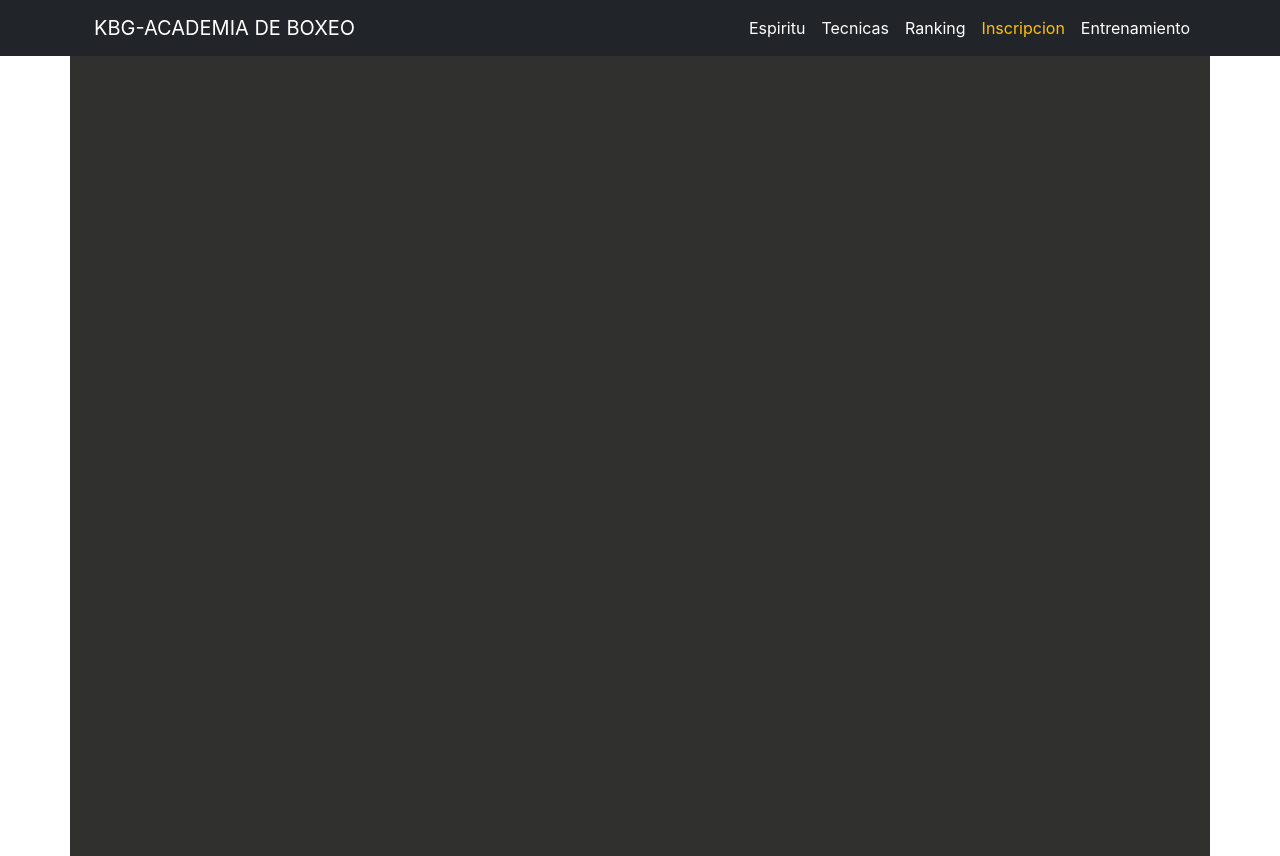
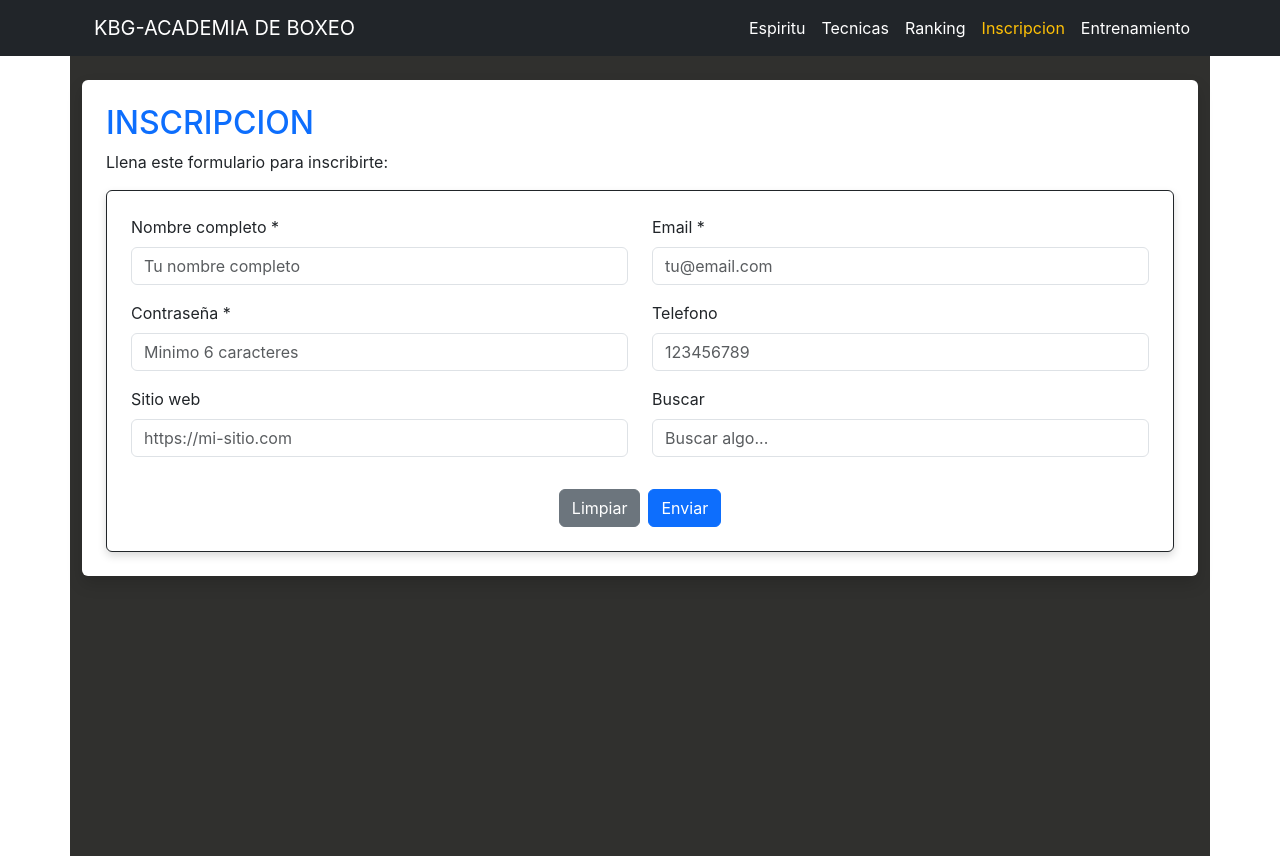
Before and after one commit to Akira22-tem/Acitividad-4-Parcial-2, a React (Create React App) app: page / in a window 1280 px wide. Both pictures are taken after a click on the button "Inscripcion". Built offline with nearby package versions, Linux system fonts and the light colour scheme.

Commit message:
Creada página de inscripción con formulario y validaciones completas

```diff
--- a/src/App.js
+++ b/src/App.js
@@ -18,10 +18,9 @@ import InputURL from './components/InputURL';
 import InputBusqueda from './components/InputBusqueda';
 
 function App() {
-  // Controlar que pagina mostrar
+  // Controlar que pagina se mostrar actualmente
   const [paginaActual, setPaginaActual] = useState('inicio');
 
-  // Cambiar de pagina
   const irAPagina = (nuevaPagina) => {
     setPaginaActual(nuevaPagina);
   };
@@ -38,7 +37,6 @@ function App() {
 
   const [errores, setErrores] = useState({});
 
-  // Info de la tabla
   const columnas = ['ID', 'Nombre', 'Email', 'Puntos'];
   const filas = [
     [1, 'Ippo Makunouchi', 'ippo@boxeo.com', 89],
@@ -71,7 +69,7 @@ function App() {
     }
   };
 
-  // Validar el formulario
+  // Valida el formulario
   const validarForm = () => {
     const nuevosErrores = {};
 
@@ -94,7 +92,7 @@ function App() {
     return nuevosErrores;
   };
 
-  // Enviar formulario
+  // Envia el formulario
   const enviarFormulario = (evento) => {
     evento.preventDefault();
     const erroresForm = validarForm();
@@ -178,6 +176,121 @@ function App() {
             <Tabla encabezados={columnas} datosTabla={filas} />
           </div>
         )}
+
+        {/* Pagina de inscripcion */}
+        {paginaActual === 'inscripcion' && (
+          <div className="bg-white p-4 rounded shadow">
+            <Titulo textoTitulo="INSCRIPCION" nivelImportancia={2} />
+            <Parrafo contenidoParrafo="Llena este formulario para inscribirte:" />
+
+            <Formulario alEnviarFormulario={enviarFormulario}>
+              <div className="row">
+                <div className="col-md-6 mb-3">
+                  <label className="form-label">Nombre completo *</label>
+                  <InputTexto
+                    placeholderTexto="Tu nombre completo"
+                    valorInput={datosUsuario.nombre}
+                    alCambiarInput={cambiarDato('nombre')}
+                    esRequerido
+                    estilosInput={errores.nombre ? 'is-invalid' : ''}
+                  />
+                  {errores.nombre && (
+                    <div className="invalid-feedback d-block">
+                      {errores.nombre}
+                    </div>
+                  )}
+                </div>
+
+                <div className="col-md-6 mb-3">
+                  <label className="form-label">Email *</label>
+                  <InputCorreo
+                    placeholderTexto="tu@email.com"
+                    valorInput={datosUsuario.email}
+                    alCambiarInput={cambiarDato('email')}
+                    esRequerido
+                    estilosInput={errores.email ? 'is-invalid' : ''}
+                  />
+                  {errores.email && (
+                    <div className="invalid-feedback d-block">
+                      {errores.email}
+                    </div>
+                  )}
+                </div>
+              </div>
+
+              <div className="row">
+                <div className="col-md-6 mb-3">
+                  <label className="form-label">Contraseña *</label>
+                  <InputContrasena
+                    placeholderTexto="Minimo 6 caracteres"
+                    valorInput={datosUsuario.password}
+                    alCambiarInput={cambiarDato('password')}
+                    esRequerido
+                    estilosInput={errores.password ? 'is-invalid' : ''}
+                  />
+                  {errores.password && (
+                    <div className="invalid-feedback d-block">
+                      {errores.password}
+                    </div>
+                  )}
+                </div>
+
+                <div className="col-md-6 mb-3">
+                  <label className="form-label">Telefono</label>
+                  <InputTelefono
+                    placeholderTexto="123456789"
+                    valorInput={datosUsuario.telefono}
+                    alCambiarInput={cambiarDato('telefono')}
+                  />
+                </div>
+              </div>
+
+              <div className="row">
+                <div className="col-md-6 mb-3">
+                  <label className="form-label">Sitio web</label>
+                  <InputURL
+                    placeholderTexto="https://mi-sitio.com"
+                    valorInput={datosUsuario.website}
+                    alCambiarInput={cambiarDato('website')}
+                  />
+                </div>
+
+                <div className="col-md-6 mb-3">
+                  <label className="form-label">Buscar</label>
+                  <InputBusqueda
+                    placeholderTexto="Buscar algo..."
+                    valorInput={datosUsuario.buscar}
+                    alCambiarInput={cambiarDato('buscar')}
+                  />
+                </div>
+              </div>
+
+              <div className="text-center mt-3">
+                <Boton
+                  textoBoton="Limpiar"
+                  colorBoton="secondary"
+                  alClickear={() => {
+                    setDatosUsuario({
+                      nombre: '',
+                      email: '',
+                      password: '',
+                      telefono: '',
+                      website: '',
+                      buscar: '',
+                    });
+                    setErrores({});
+                  }}
+                />
+                <Boton
+                  textoBoton="Enviar"
+                  tipoBoton="submit"
+                  colorBoton="primary"
+                  estilosBoton="ms-2"
+                />
+              </div>
+            </Formulario>
+          </div>
+        )}
       </div>
     </div>
   );
```
